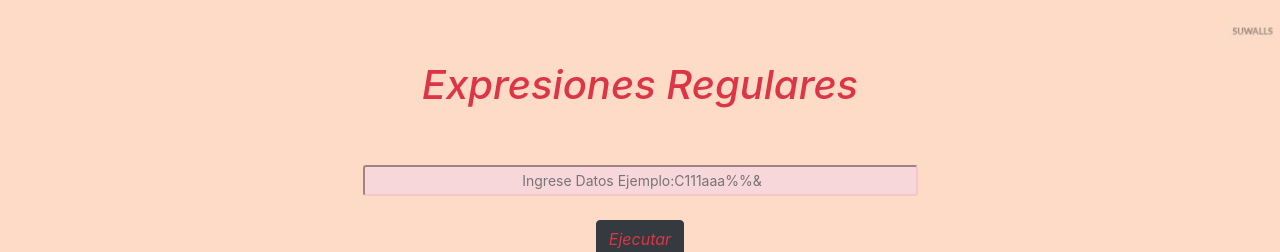
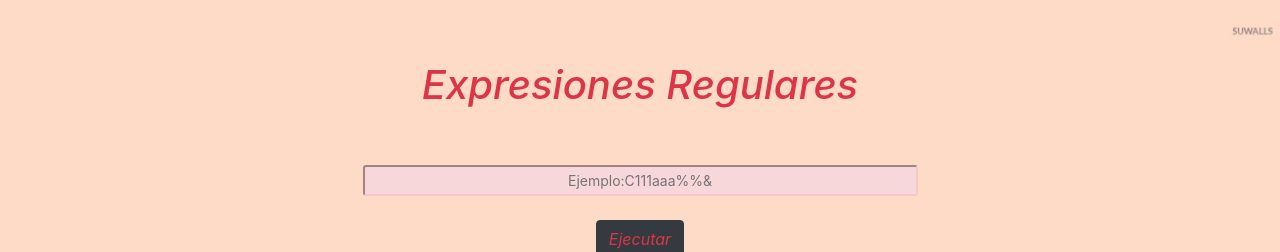
Before and after one commit to jsglen1/Compilers, a plain HTML site: page index.html in a window 1280 px wide. Shown: the top 252 px of the page. Drawn offline with nearby package versions, Linux system fonts and the light colour scheme; some packages are replaced by stand-ins of ours; a script that the page names is missing.

Commit message:
archivo2

```diff
--- a/index.html
+++ b/index.html
@@ -41,8 +41,8 @@
                     <form action="#">
 
                         <div id="FormText">
-                           <!-- <label id="label1title" for="text1"  class="font-italic text-primary"  >ReGex : </label> -->
-                            <input id="text1" type="text"  class="form-control-sm alert-danger w-50" placeholder=" Ingrese Datos Ejemplo:C111aaa%%&" class="text-center" class="form-check-inline" required>
+                           <!-- <label id="label1title" for="text1"  class="font-italic text-primary"  >ReGex : </label>   Ingrese Datos  -->
+                            <input id="text1" type="text"  class="form-control-sm alert-danger w-50" placeholder="Ejemplo:C111aaa%%&" class="text-center" class="form-check-inline" required>
                         </div>
 
                         <div id="">
```
